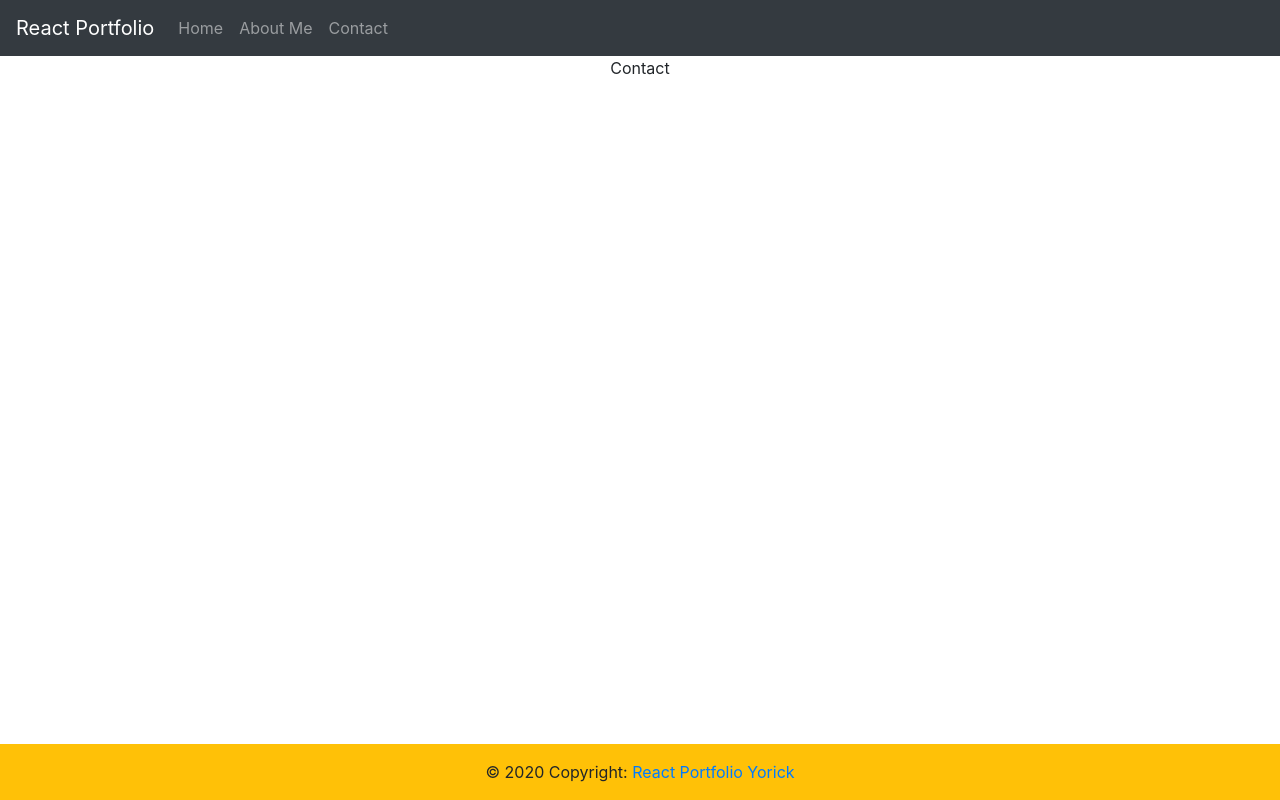
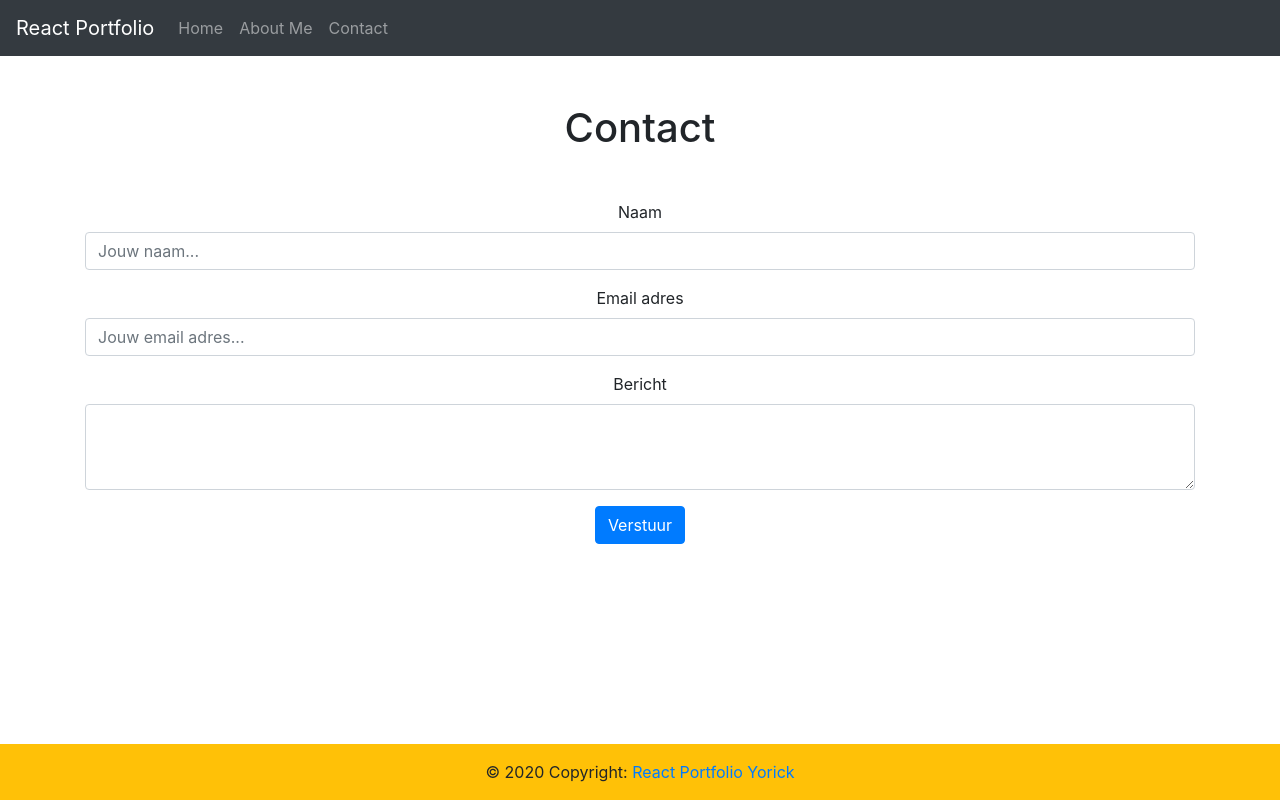
Before and after one commit to YorickVdVenne/react-portfolio, a React (Create React App) app: page /contact in a window 1280 px wide. Built offline with nearby package versions, Linux system fonts and the light colour scheme.

Commit message:
Added a contact form to contact page

```diff
--- a/package.json
+++ b/package.json
@@ -9,6 +9,7 @@
     "bootstrap": "^4.5.0",
     "react": "^16.13.1",
     "react-dom": "^16.13.1",
+    "react-draggable": "^4.4.3",
     "react-router-dom": "^5.2.0",
     "react-scripts": "3.4.1"
   },
--- a/src/content/ContactForm.js
+++ b/src/content/ContactForm.js
@@ -3,7 +3,21 @@ import React from 'react'
 export const ContactForm = () => {
     return (
         <div>
-
+            <form>
+            <div class="form-group">
+                <label for="exampleFormControlInput1">Naam</label>
+                <input type="text" class="form-control" id="exampleFormControlInput1" placeholder="Jouw naam..."/>
+            </div>
+            <div class="form-group">
+                <label for="exampleFormControlInput1">Email adres</label>
+                <input type="email" class="form-control" id="exampleFormControlInput1" placeholder="Jouw email adres..."/>
+            </div>
+            <div class="form-group">
+                <label for="exampleFormControlTextarea1">Bericht</label>
+                <textarea class="form-control" id="exampleFormControlTextarea1" rows="3"></textarea>
+            </div>
+            <button type="submit" class="btn btn-primary">Verstuur</button>
+            </form>
         </div>
     )
 }
--- a/src/pages/Contact.js
+++ b/src/pages/Contact.js
@@ -1,9 +1,11 @@
 import React from 'react'
+import { ContactForm } from '../content/ContactForm'
 
 export const Contact = () => {
     return (
-        <div>
-            Contact
+        <div class="container">
+            <h1 class="m-5">Contact</h1>
+           <ContactForm />
         </div>
     )
 }
```
Also changed, not shown: 1 other file (tests, documents, lock files or other folders).
